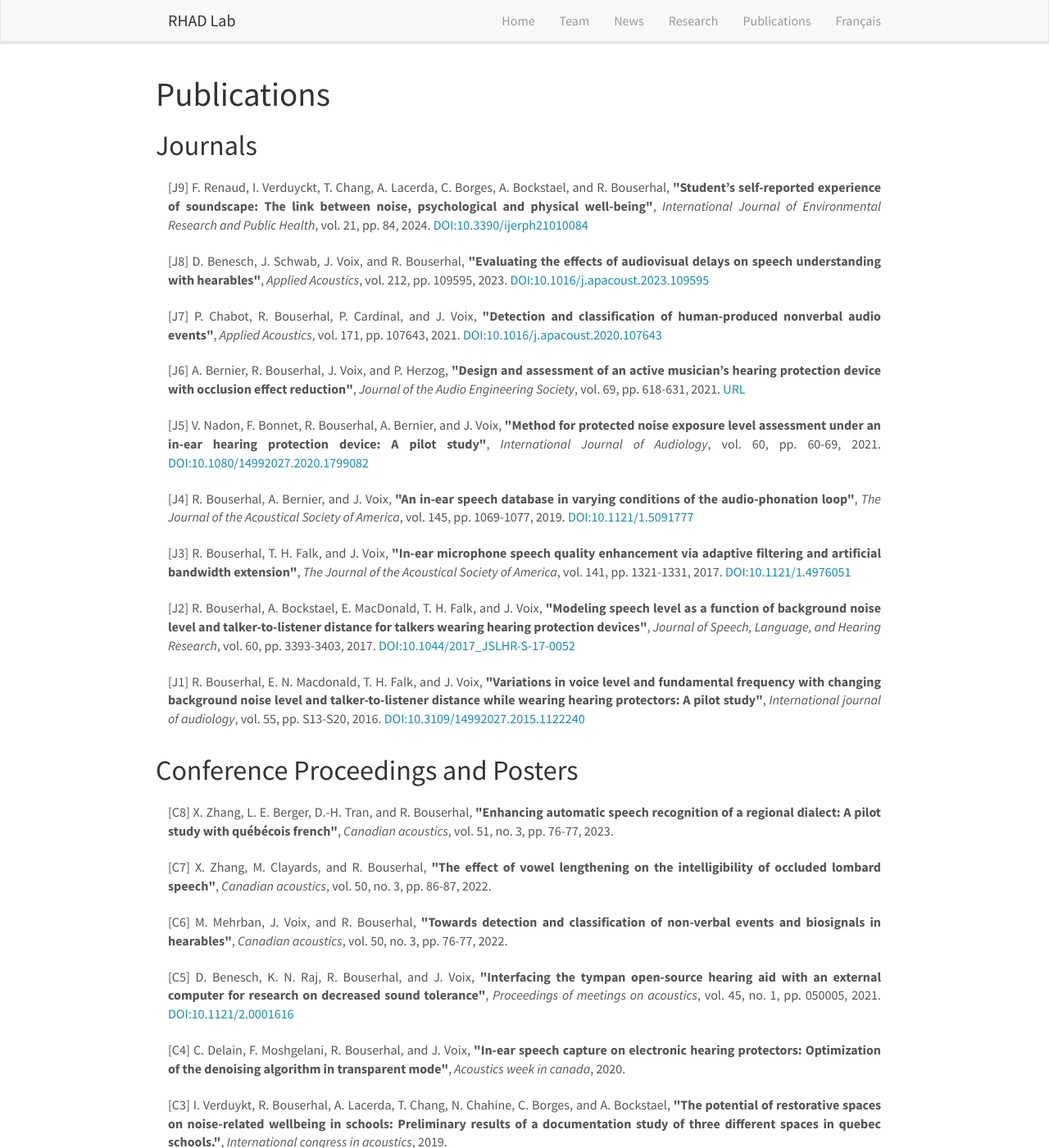
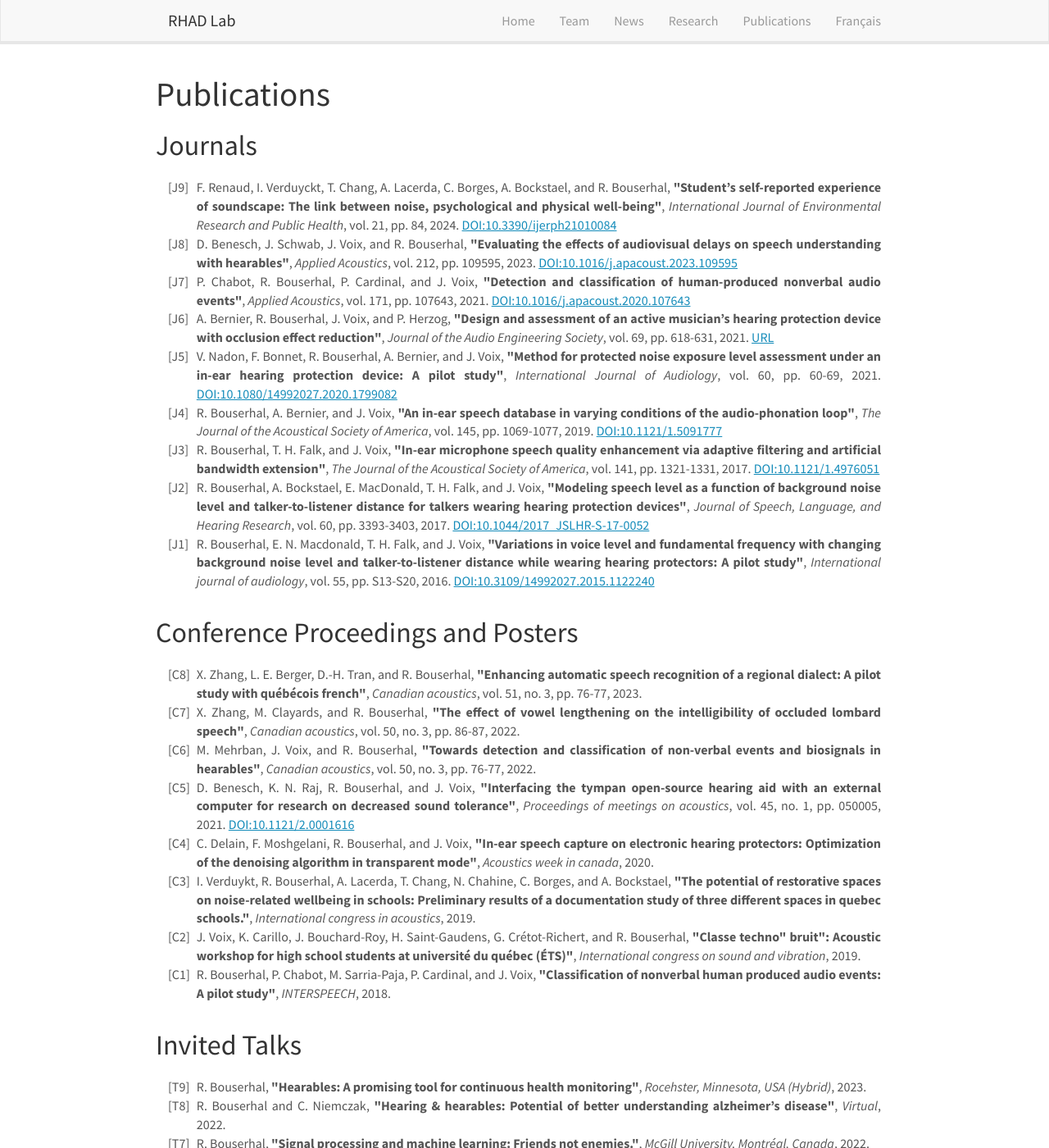
Before and after one commit to rhad-lab/rhad-lab.github.io, a Jekyll site: the page built from _pages/publications.html, in a window 1280 px wide and 1400 px high. Shown: the whole window at 82% size. Built offline with Jekyll 4.4.1, drawn with Linux system fonts in a browser that asks for light colours; nearby versions of some CDN libraries.

Commit message:
Improve layout.

```diff
--- a/_pages/publications.html
+++ b/_pages/publications.html
@@ -5,6 +5,17 @@ excerpt: "RT2 Lab -- Publications."
 sitemap: false
 permalink: /publications/
 ---
+
+<style>
+table {
+  display:table;
+  width:100%;
+}
+table td:nth-of-type(1) {
+  vertical-align:top;
+  width:4%;
+}
+</style>
 
 <h1>{{page.title}}</h1>
 
@@ -31,11 +42,16 @@ Go through all publications, create arrays for each type, and count how many the
 {% assign cnt_t = pubs_t | size -%}
 
 <h2>Journals</h2>
+<div class="panel-heading">
+<table>
+  <tbody>
 {% for publi in pubs_j -%}
-  <div class="panel-heading">
+   <tr>
+    <td>
     <!-- print index and decrement -->
     [J{{cnt_j}}] {% assign cnt_j = cnt_j | minus: 1 %}
-
+    </td>
+    <td>
     <!-- authors -->
     {% include function.format_and_print_authors.liquid authors=publi.author -%},
 
@@ -69,16 +85,25 @@ Go through all publications, create arrays for each type, and count how many the
     {% elsif publi.URL -%}
       <a href="{{publi.URL}}">URL</a>
     {% endif -%}
-  </div>
+    </td>
+   </tr>
 {% endfor -%}
+  </tbody>
+</table>
+</div>
 
 
 <h2>Conference Proceedings and Posters</h2>
+<div class="panel-heading">
+<table>
+  <tbody>
 {% for publi in pubs_c -%}
-  <div class="panel-heading">
+   <tr>
+    <td>
     <!-- print index and decrement -->
     [C{{cnt_c}}] {% assign cnt_c = cnt_c | minus: 1 %}
-
+    </td>
+    <td>
     <!-- authors -->
     {% include function.format_and_print_authors.liquid authors=publi.author -%},
 
@@ -110,15 +135,24 @@ Go through all publications, create arrays for each type, and count how many the
     {% if publi.DOI -%}
       <a href="https://doi.org/{{publi.DOI}}">DOI:{{publi.DOI}}</a>
     {% endif -%}
-  </div>
+    </td>
+   </tr>
 {% endfor -%}
+  </tbody>
+</table>
+</div>
 
 <h2>Invited Talks</h2>
+<div class="panel-heading">
+<table>
+  <tbody>
 {% for publi in pubs_t -%}
-  <div class="panel-heading">
+   <tr>
+    <td>
     <!-- print index and decrement -->
     [T{{cnt_t}}] {% assign cnt_t = cnt_t | minus: 1 %}
-
+    </td>
+    <td>
     <!-- authors -->
     {% include function.format_and_print_authors.liquid authors=publi.author -%},
 
@@ -130,5 +164,9 @@ Go through all publications, create arrays for each type, and count how many the
 
     <!-- date -->
     {{ publi.issued.date-parts | jsonify | slice: 2,4 }}.
-  </div>
+    </td>
+   </tr>
 {% endfor -%}
+  </tbody>
+</table>
+</div>
```
